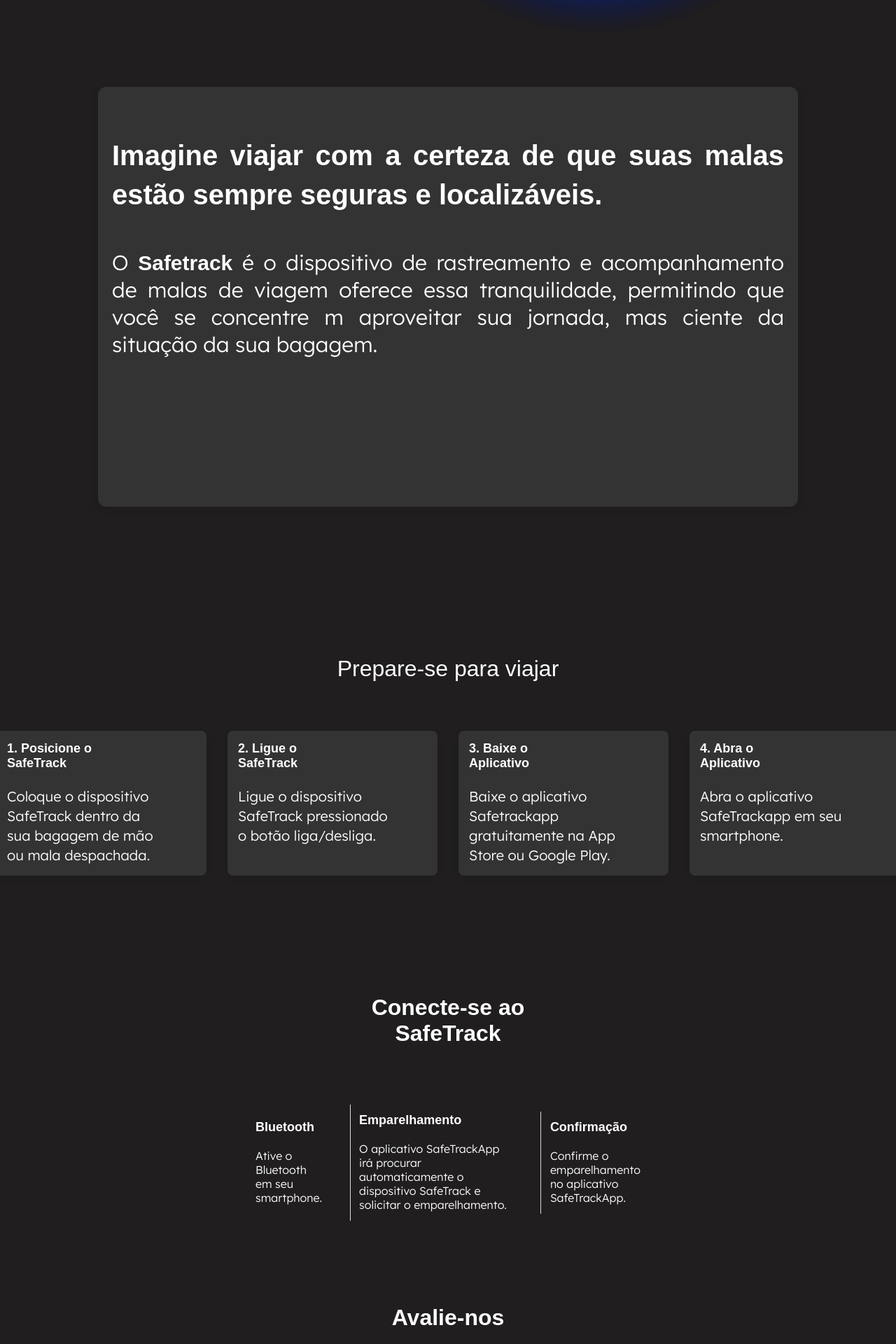
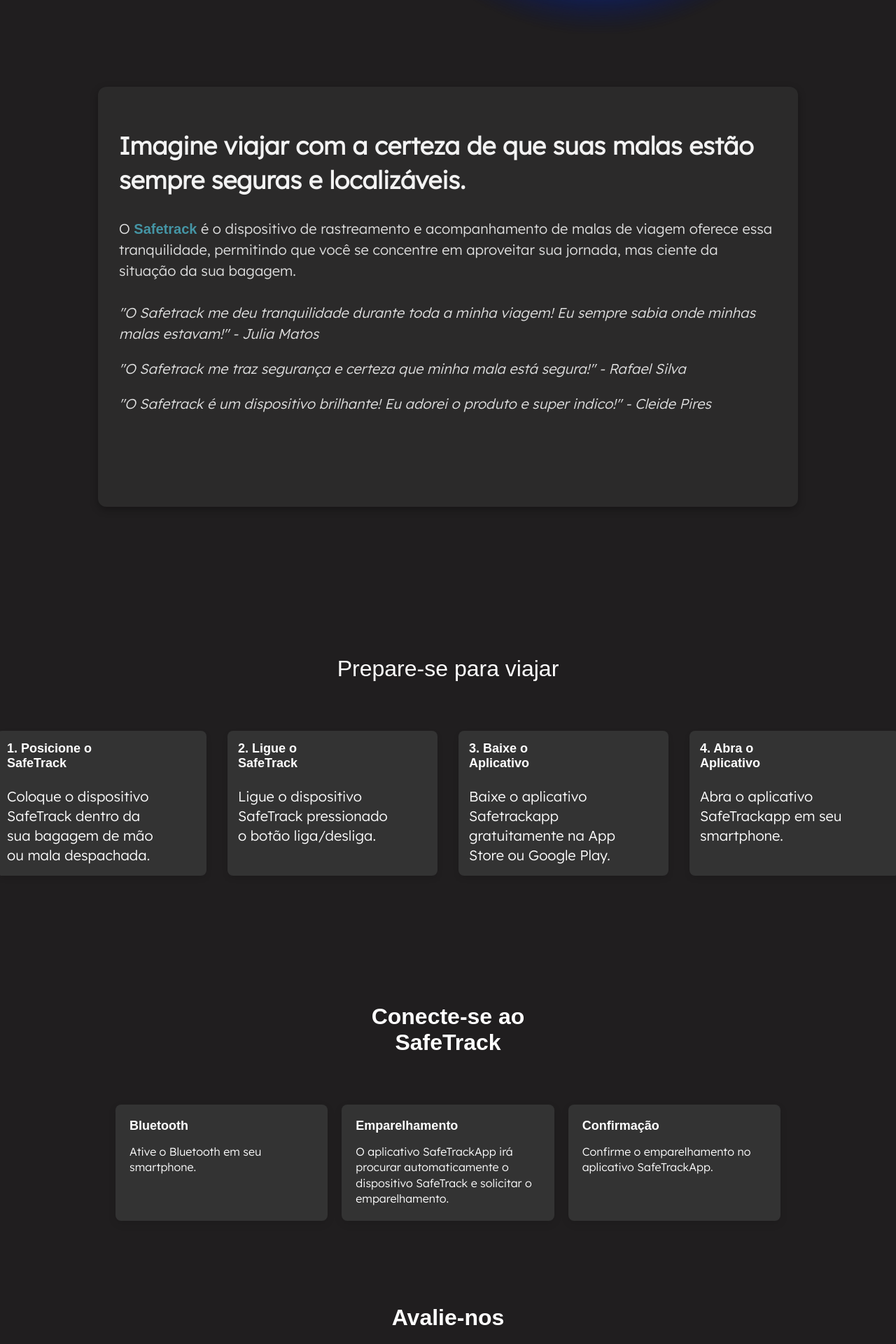
Before and after one commit to Leopardeco/tcc-safetrack, a React (Vite) app: page / in a window 1280 px wide. Shown: the part 820-2740 px from the top of the page at 70% size. Built offline with nearby package versions, Linux system fonts and the light colour scheme; a web font is replaced by a local one.

Commit message:
patch 1.4

```diff
--- a/src/App.jsx
+++ b/src/App.jsx
@@ -2,6 +2,7 @@
 import { Home } from "./pages/Home"
 import { Membros } from "./pages/Membros"
 import {Funcionamento} from "./pages/Funcionamento"
+import {Referencia} from "./pages/Referencia"
 import { ThemeProvider } from "styled-components"
 import { theme } from "./styles/theme.js"
 import { GlobalStyle } from "./styles/global.js"
@@ -29,6 +30,10 @@
     path: "/tecnologia",
     element: <Tecnologia />,
   },
+  {
+    path: "/referencia",
+    element: <Referencia />,
+  },
 ])
 
 export function App() {
--- a/src/pages/Header.jsx
+++ b/src/pages/Header.jsx
@@ -3,6 +3,7 @@
 import { HeadContainer, LeftItem, CenterItemsContainer, CenterItem, HamburgerMenu } from "../styles/Header.styles.js";
 import logo from "../assets/logo.png";
 import engrenagem from "../assets/funcionamento.png";
+import referencia from "../assets/referencia.png";
 import tecnologia from "../assets/tecnologia.png";
 import equipe from "../assets/equipe.png";
 
@@ -44,6 +45,12 @@
             <p>Equipe</p>
           </CenterItem>
         </Link>
+        <Link to="/referencia" onClick={() => setMenuOpen(false)}>
+          <CenterItem $isActive={activeItem === 'referencia'}>
+            <img src={referencia} alt="referencia" />
+            <p className="paragraph">Referências</p>
+          </CenterItem>
+        </Link>
       </CenterItemsContainer>
     </HeadContainer>
   );
--- a/src/pages/Home.jsx
+++ b/src/pages/Home.jsx
@@ -1,4 +1,14 @@
-import { CardContainer, MainContainer, CopyContainer, PrepareContainer, ConectContainer, RateContainer, SectionMultiple, Conectdiv, CenteredContainer, Title} from "../styles/Home.styles.js"
+import {
+  CardContainer,
+  MainContainer,
+  CopyContainer,
+  PrepareContainer,
+  ConectContainer,
+  RateContainer,
+  SectionMultiple,
+  Conectdiv,
+  CenteredContainer,
+  Title} from "../styles/Home.styles.js"
 import aeroporto from "../assets/aeroporto.png"
 import bgComoUsar from "../assets/bgcomousar.png"
 import {Header} from "./Header"
@@ -30,8 +40,15 @@
         certeza de que suas malas estão
         sempre seguras e localizáveis.</h1>
         <p>O <span>Safetrack</span> é o dispositivo de rastreamento e acompanhamento de malas de
-        viagem oferece essa tranquilidade, permitindo que você se concentre  m
+        viagem oferece essa tranquilidade, permitindo que você se concentre  em
         aproveitar sua jornada, mas ciente da situação da sua bagagem.</p>
+        <div className="testimonial">
+        <p>"O Safetrack me deu tranquilidade durante toda a minha viagem! Eu sempre sabia onde minhas malas estavam!" - Julia Matos</p>
+        <p>"O Safetrack me traz segurança e certeza que minha mala está segura!" - Rafael Silva</p>
+        <p>"O Safetrack é um dispositivo brilhante! Eu adorei o produto e super indico!" - Cleide Pires</p>
+      </div>
+
+
     </CopyContainer>
     <PrepareContainer>
       <Title>Prepare-se para viajar</Title>
@@ -76,7 +93,7 @@
       <ConectContainer>
         <h1>Conecte-se ao SafeTrack</h1>
         <Conectdiv>
-          <div className="blue">
+          <div className="borda">
             <h2>Bluetooth</h2>
             <p>Ative o Bluetooth em seu
             smartphone.</p>
--- /dev/null
+++ b/src/pages/Referencia.jsx
@@ -0,0 +1,44 @@
+import {
+    ReferencesContainer,
+    ReferencesGrid,
+    ReferenceCard,
+    HeadContainer
+
+  } from "../styles/Referencia.styles";
+
+  import { Header } from "./Header";
+
+  export const Referencia = () => {
+    return (
+      <>
+        <HeadContainer>
+          <Header activeItem="referencia" />
+        </HeadContainer>
+        <ReferencesContainer>
+          <h1>Referências Bibliográficas</h1>
+          <ReferencesGrid>
+          <ReferenceCard>
+            <p><strong>PIRES, Marienne.</strong> Segurança malas de viagem: tudo o que você precisa saber. Euro Dicas, 2023.</p>
+          </ReferenceCard>
+
+          <ReferenceCard>
+            <p><strong>MARTINS, Bianca.</strong> Como proteger bagagem no aeroporto e evitar o golpe da cesárea. Apure Guria, 2022.</p>
+          </ReferenceCard>
+
+          <ReferenceCard>
+            <p><strong>GOMES, Rafael.</strong> Dicas para proteger sua mala nos aeroportos. Check List de Viagem, 2023.</p>
+          </ReferenceCard>
+
+          <ReferenceCard>
+            <p><strong>FREITAS, Bruno.</strong> Segurança na viagem de avião: como evitar complicações com a bagagem. JC NE10, 2023.</p>
+          </ReferenceCard>
+
+          <ReferenceCard>
+            <p><strong>SILVA, Juliana.</strong> Proteção de bagagens: dicas essenciais para evitar furtos. Viagem Segura, 2023.</p>
+          </ReferenceCard>
+
+          </ReferencesGrid>
+        </ReferencesContainer>
+      </>
+    );
+  };
--- a/src/styles/Home.styles.js
+++ b/src/styles/Home.styles.js
@@ -84,58 +84,72 @@
 `
 
 export const CopyContainer = styled.div`
+
   width: 100%;
   max-width: 1000px;
   min-height: 600px;
   flex-wrap: wrap;
   border-radius: 12px;
-  background-color: #333;
-  box-shadow: 0 4px 12px rgba(0, 0, 0, 0.1);
-  padding: 2rem;
-  text-align: justify;
+  background-color: rgba(51, 51, 51, 0.6);
+  box-shadow: 0 4px 12px rgba(0, 0, 0, 0.3); /* Sombra mais intensa */
+  padding: 3rem; /* Maior espaçamento interno */
   margin-inline: auto;
-  margin-bottom: 15rem ;
+  margin-bottom: 15rem;
+  transition: transform 0.3s ease, box-shadow 0.3s ease; /* Transição suave ao interagir */
+
+  &:hover {
+    transform: scale(1.02); /* Leve aumento no tamanho ao passar o mouse */
+    box-shadow: 0 6px 15px rgba(0, 0, 0, 0.2); /* Sombra mais profunda no hover */
+  }
 
   h1 {
-    font-size: 4rem;
-    margin-block: 5rem;
+
+    font-size: 3.5rem;
+    margin-block: 3rem;
     line-height: 1.4;
-    color: #fff;
+    color: #f2f2f2; /* Cor um pouco mais clara para o título */
+    font-family: "Lexend", sans-serif;
   }
 
   p {
-
-    font-size: 3rem; // Tamanho da fonte do parágrafo
-    color: #fff; // Cor do texto do parágrafo
-    line-height: 1.3; // Melhora a legibilidade do parágrafo
+    font-size: 2rem; /* Ajuste no tamanho da fonte para melhor legibilidade */
+    color: #e0e0e0; /* Cor ligeiramente mais clara */
+    line-height: 1.5; /* Melhor espaçamento entre linhas */
     font-family: "Lexend", sans-serif;
+    margin-bottom: 2rem;
   }
 
   span {
-    font-weight: bold; // Destaca o texto
-    color: #fff; // Cor destacada para o texto
+    font-weight: 700; /* Peso da fonte mais forte para destaque */
+    color: #4595A5; /* Cor destacada mais vibrante */
   }
 
-  @media (max-width: 768px) {
-    width: 80%;
-    min-height: auto;
-    margin-bottom: 10rem ;
+  .testimonial {
+  margin-top: 3rem;
+  font-size: 1.8rem;
+  color: #b0b0b0;
+  font-style: italic;
+}
 
 
+  @media (max-width: 768px) {
+    width: 90%;
+    min-height: auto;
+    padding: 2rem;
+    margin-bottom: 10rem;
 
-    h1{
-      font-size:2.5rem;
-      margin-block:2rem;
+    h1 {
+      font-size: 2.8rem;
+      margin-block: 2rem;
     }
 
-    p{
-      font-size: 1.75rem;
-      margin-bottom:2rem;
+    p {
+      font-size: 1.6rem;
+      margin-bottom: 1.5rem;
+    }
+  }
+`;
 
-    }
-
-    }
-`;
 
 export const PrepareContainer = styled.div`
   padding: 1.25rem;
@@ -143,6 +157,8 @@
   margin: 0 auto;
   border-radius: 8px;
   margin-bottom:5rem;
+
+
 `;
 export const Title = styled.div`
     color: white;
@@ -160,6 +176,11 @@
     gap: 30px;
 
     section {
+
+      &:hover {
+      transform: scale(1.02); /* Leve aumento no tamanho ao passar o mouse */
+      box-shadow: 0 6px 15px rgba(0, 0, 0, 0.2); /* Sombra mais profunda no hover */
+    }
       display: flex;
       flex-direction: column;
       min-width: 300px;
@@ -190,7 +211,6 @@
 
 
 export const ConectContainer = styled.div`
-
   margin-top: 7rem;
   width: 100%;
   max-width: 1000px;
@@ -200,58 +220,67 @@
   flex-direction: column;
   align-items: center;
 
-
   h1 {
     max-width: 350px;
     text-align: center;
     margin-bottom: 7rem;
   }
 
-  div {
-    align-items: center;
-    max-width: 600px;
-    gap: 2.7rem;
-    padding: 1.25rem;
-  }
-
-  .borda {
-    border-left: 1px solid #ddd;
+  .borda, .blue {
+    &:hover {
+      transform: scale(1.02); /* Leve aumento no tamanho ao passar o mouse */
+      box-shadow: 0 6px 15px rgba(0, 0, 0, 0.2); /* Sombra mais profunda no hover */
+    }
+    flex: 1; /* Faz com que cada coluna ocupe o mesmo espaço */
+    padding: 2rem;
+    background-color: #333;
+    color: #fff;
+    border-radius: 8px;
+    display: flex;
+    flex-direction: column;
+    justify-content: flex-start; /* Garante que o título esteja no topo */
+    box-shadow: 0 4px 12px rgba(0, 0, 0, 0.1);
+    margin: 0 1rem; /* Espaçamento horizontal */
+    text-align: left; /* Centralize se quiser, usando 'center' */
   }
 
   h2 {
-    margin-bottom: 2rem;
-    font-size: 18px;
+    margin-bottom: 1.5rem; /* Espaçamento menor para manter alinhamento */
+    font-size: 1.8rem;
     color: #fff;
   }
 
   p {
-    margin: .3rem 0 0;
+    font-size: 1.6rem; /* Tamanho consistente para o parágrafo */
+    line-height: 1.4; /* Altura da linha para melhorar legibilidade */
+    margin-top: 0; /* Remove espaço extra entre o título e o parágrafo */
     color: #fff;
+    text-align: left; /* Deixa o texto alinhado à esquerda */
     font-family: "Lexend", sans-serif;
   }
 
   @media (max-width: 768px) {
-    display: flex;
-    justify-content: center;
-    margin-bottom:5rem;
+    .borda, .blue {
+      text-align: center; /* Em telas pequenas, centralizamos o texto */
+    }
 
-    div {
-      margin-left: 0.7rem;
-      flex-wrap: wrap;
-    }
     .borda {
       border-top: 1px solid #ddd;
       border-left: 0;
     }
   }
-`
+`;
 
 export const Conectdiv = styled.div`
   display: flex;
+  justify-content: space-between;
   width: 100%;
+  align-items: stretch; /* Garante que todos os itens tenham a mesma altura */
 
-
-  `
+  @media (max-width: 768px) {
+    flex-direction: column; /* Empilha os elementos em telas menores */
+  }
+`;
 
 export const CenteredContainer = styled.div`
   display: flex;
@@ -259,8 +288,11 @@
   justify-content: center;
   height: 60vh;
   width: 100vw;
-  margin-bottom:5rem;
-`
+  margin-bottom: 5rem;
+`;
+
+
+
 
 export const RateContainer = styled.div`
   display: flex;
--- /dev/null
+++ b/src/styles/Referencia.styles.js
@@ -0,0 +1,62 @@
+import styled from "styled-components";
+
+export const ReferencesContainer = styled.div`
+  max-width: 800px;
+  margin: 0 auto;
+  padding: 3rem 1.5rem;
+  display: flex;
+  flex-direction: column;
+  align-items: center;
+  justify-content: center; /* Centraliza verticalmente */
+
+  h1 {
+    font-size: 2.5rem;
+    color: #fff;
+    margin-bottom: 2rem;
+    text-align: center;
+  }
+`;
+
+export const ReferencesGrid = styled.div`
+  display: flex;
+  flex-direction: column;
+  gap: 2rem;
+  max-width: 1000px;
+  width: 100%;
+  align-items: center; /* Centraliza os cards horizontalmente */
+`;
+
+export const ReferenceCard = styled.div`
+  background-color: rgba(255, 255, 255,0.9);
+  padding: 3rem;
+  border-radius: 8px;
+  box-shadow: 0 4px 12px rgba(0, 0, 0, 0.1);
+  font-size: 2.4rem;
+  line-height: 2.4;
+  color: #333;
+  width: 80%;
+  max-width: 700px; /* Limita a largura máxima do card */
+  height: auto;
+
+  display: flex;
+  flex-direction: column;
+  justify-content: space-between;
+
+  p {
+    margin: 0;
+    flex-grow: 1;
+  }
+
+  strong {
+    color: #0073e6;
+  }
+
+  @media (max-width: 768px) {
+    font-size: 1.6rem;
+    width: 100%; /* Ajusta o card para ocupar toda a largura disponível em telas pequenas */
+  }
+`;
+
+export const HeadContainer = styled.div`
+  /* Adicione estilos aqui se necessário */
+`;
```
Also changed, not shown: src/assets/referencia.png (added).
